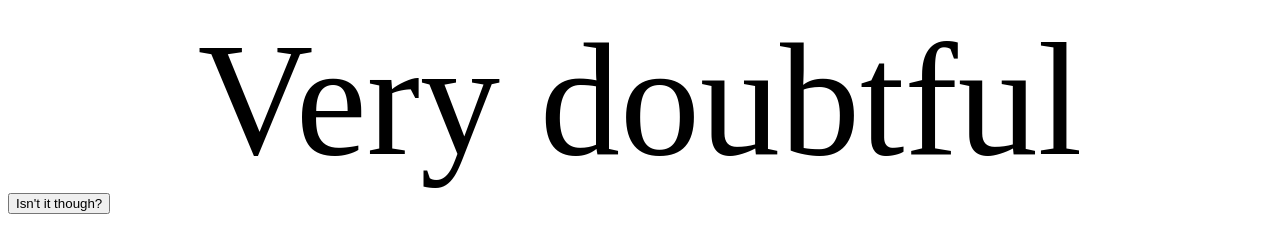
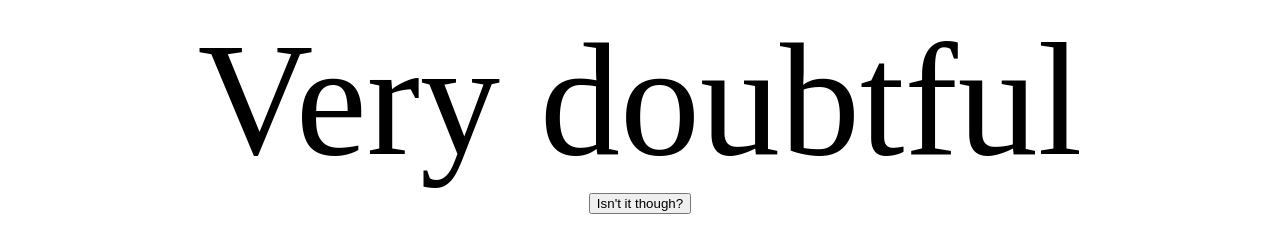
Before and after one commit to crothe/iscoloradointhemidwest, a plain HTML site: page index.html in a window 1280 px wide. Drawn offline with Linux system fonts and the light colour scheme.

Commit message:
Update index.html

```diff
--- a/index.html
+++ b/index.html
@@ -1,6 +1,8 @@
 <body>
   <div style="text-align:center; font-size: 10em;" id="outputDiv"> </div>
-  <button onclick="GenerateAnswer()">Isn't it though?</button>
+  <div style="text-align:center; font-size: 4em;">
+    <button onclick="GenerateAnswer()">Isn't it though?</button>
+  </div>
 
 
   <script>
```
